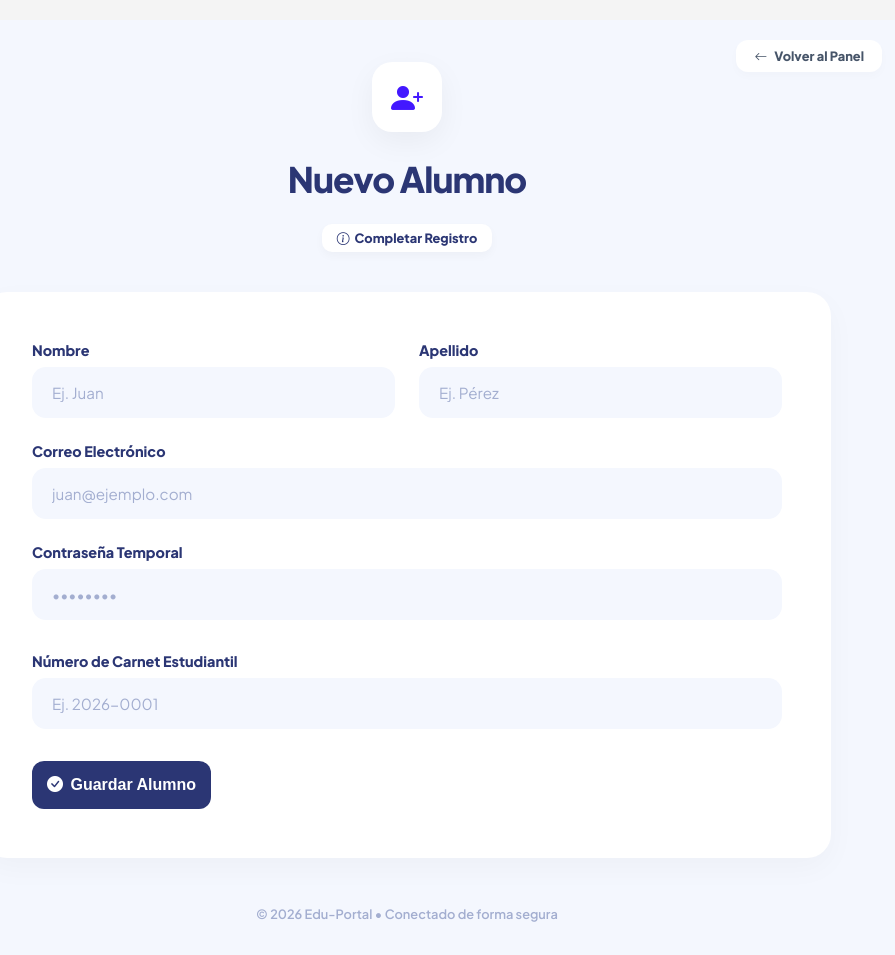
After one commit to Gxacm/EduPortal, a Flask app: page /admin/nuevo/alumno in a window 1280 px wide. The commit adds this page. Shown: the whole page, without its empty margins (233-1128 px from the left). Run offline with Flask 3, Linux system fonts and the light colour scheme.

Commit message:
Feat: Crear Formulario de NUevo Usuario

```diff
--- a/app.py
+++ b/app.py
@@ -33,11 +33,29 @@ def login():
     return render_template('login.html')
 
 # ---------------- DASHBOARDS Y ANUNCIOS ----------------
+from datetime import datetime # Asegúrate de importar esto al inicio
+
 @app.route('/admin')
 def admin_dashboard():
-    if session.get('rol') != 1: return redirect(url_for('login'))
+    if session.get('rol') != 1:
+        return redirect(url_for('login'))
+
+    # 1. Obtenemos los totales (asegúrate de importar los modelos Alumno y Maestro)
+    total_alumnos = Alumnos.query.count()
+    total_maestros = Maestros.query.count()
+
+    # 2. Obtenemos la fecha actual
+    fecha_actual = datetime.now().strftime("%d/%m/%Y")
+
+    # 3. Obtenemos los anuncios
     anuncios = Anuncios.query.order_by(Anuncios.fecha_publicacion.desc()).all()
-    return render_template('Admin_Panel/admin_dashboard.html', anuncios=anuncios)
+
+    # 4. PASAMOS TODO AL TEMPLATE
+    return render_template('Admin_Panel/admin_dashboard.html',
+                           anuncios=anuncios,
+                           total_alumnos=total_alumnos,
+                           total_maestros=total_maestros,
+                           fecha_actual=fecha_actual)
 
 # En app.py, busca esta función y actualízala así:
 @app.route('/maestro')
@@ -138,31 +156,40 @@ def logout():
     session.clear()
     return redirect(url_for('login'))
 
-@app.route('/crear-usuarios-test')
-def crear_usuarios_test():
-    # 1. Limpiar todo
-    db.session.query(Notas).delete()
-    db.session.query(Asistencias).delete()
-    db.session.query(Alumnos).delete()
-    db.session.query(Maestros).delete()
-    db.session.query(Usuarios).delete()
+@app.route('/admin/nuevo/maestro')
+def vista_nuevo_maestro():
+    return render_template('Admin_Panel/usuario_nuevo.html', rol_nombre="Maestro", id_rol=2)
 
-    # 2. Crear Usuarios
-    admin = Usuarios(nombre="Admin", apellido="Root", correo="admin@eduportal.com", contrasena=generate_password_hash("12345"), id_rol=1)
-    maestro = Usuarios(nombre="Juan", apellido="Maestro", correo="maestro@eduportal.com", contrasena=generate_password_hash("12345"), id_rol=2)
-    alumno = Usuarios(nombre="Carlos", apellido="Alumno", correo="alumno@eduportal.com", contrasena=generate_password_hash("12345"), id_rol=3)
+@app.route('/admin/nuevo/alumno')
+def vista_nuevo_alumno():
+    return render_template('Admin_Panel/usuario_nuevo.html', rol_nombre="Alumno", id_rol=3)
 
-    db.session.add_all([admin, maestro, alumno])
-    db.session.commit() # commit primero para que tengan ID
+@app.route('/admin/usuario/guardar', methods=['POST'])
+def crear_usuario_logica():
+    if session.get('rol') != 1: return redirect(url_for('login'))
 
-    # 3. Crear Perfiles vinculados (ESTO ES LO QUE FALTABA)
-    perfil_maestro = Maestros(id_usuario=maestro.id_usuario, especialidad="Ciencias")
-    perfil_alumno = Alumnos(id_usuario=alumno.id_usuario, carnet="2026-001")
-
-    db.session.add_all([perfil_maestro, perfil_alumno])
+    # 1. Guardar el usuario base
+    nuevo = Usuarios(
+        nombre=request.form.get('nombre'),
+        apellido=request.form.get('apellido'),
+        correo=request.form.get('correo'),
+        contrasena=generate_password_hash(request.form.get('password')),
+        id_rol=int(request.form.get('id_rol'))
+    )
+    db.session.add(nuevo)
     db.session.commit()
 
-    return "Usuarios Y PERFILES creados. Ya puedes loguearte."
+    # 2. Guardar el perfil específico
+    if nuevo.id_rol == 2: # Maestro
+        perfil = Maestros(id_usuario=nuevo.id_usuario, especialidad=request.form.get('especialidad'))
+        db.session.add(perfil)
+    elif nuevo.id_rol == 3: # Alumno
+        perfil = Alumnos(id_usuario=nuevo.id_usuario, carnet=request.form.get('carnet'))
+        db.session.add(perfil)
+
+    db.session.commit()
+    flash("Usuario registrado correctamente")
+    return redirect(url_for('admin_dashboard'))
 
 if __name__ == '__main__':
     app.run(debug=True)
--- a/templates/Admin_Panel/admin_dashboard.html
+++ b/templates/Admin_Panel/admin_dashboard.html
@@ -9,7 +9,7 @@
 
         <div class="top-action-bar">
             <a href="{{ url_for('logout') }}" class="chip-logout">
-                <i class="bi bi-power me-2"></i>Cerrar Sesión
+                <i class="bi bi-power" style="margin-right: 5px;"></i>Cerrar Sesión
             </a>
         </div>
 
@@ -54,7 +54,7 @@
                 </div>
                 <div class="m-card-footer">
                     <a href="/alumnos" class="m-btn m-btn-primary">Ver Listado</a>
-                    <a href="/alumnos/nuevo" class="m-btn m-btn-light"><i class="bi bi-plus-lg me-1"></i>Nuevo</a>
+                    <a href="{{ url_for('vista_nuevo_alumno') }}" class="m-btn m-btn-light"><i class="bi bi-plus-lg me-1"></i>Nuevo</a>
                 </div>
             </div>
 
@@ -69,7 +69,7 @@
                 </div>
                 <div class="m-card-footer">
                     <a href="/maestros" class="m-btn m-btn-primary">Ver Personal</a>
-                    <a href="/maestros/nuevo" class="m-btn m-btn-light"><i class="bi bi-plus-lg me-1"></i>Nuevo</a>
+                    <a href="{{ url_for('vista_nuevo_maestro') }}" class="m-btn m-btn-light"><i class="bi bi-plus-lg me-1"></i>Nuevo</a>
                 </div>
             </div>
         </div>
--- /dev/null
+++ b/templates/Admin_Panel/usuario_nuevo.html
@@ -0,0 +1,154 @@
+{% extends 'base.html' %}
+{% block content %}
+
+<link href="https://fonts.googleapis.com/css2?family=Plus+Jakarta+Sans:wght@300;400;600;800&display=swap" rel="stylesheet">
+<link rel="stylesheet" href="https://cdn.jsdelivr.net/npm/bootstrap-icons@1.11.0/font/bootstrap-icons.css">
+
+<div class="viewport-wrapper">
+    <div class="container main-content-box">
+
+        <div class="top-action-bar">
+            <a href="{{ url_for('admin_dashboard') }}" class="chip-logout">
+                <i class="bi bi-arrow-left" style="margin-right: 7px;"></i>Volver al Panel
+            </a>
+        </div>
+
+        <header class="header-minimal">
+            <div class="logo-container">
+                <i class="bi bi-person-plus-fill" style="font-size: 2rem; color: var(--primary);"></i>
+            </div>
+            <h1 class="main-title">Nuevo {{ rol_nombre }}</h1>
+            <div class="badge-group">
+                <span class="chip-glass">
+                    <i class="bi bi-info-circle" style="margin-right: 5px;"></i>Completar Registro
+                </span>
+            </div>
+        </header>
+
+        <div class="m-card" style="max-width: 750px; margin: 0 auto;">
+            <div class="m-card-body">
+                <form action="{{ url_for('crear_usuario_logica') }}" method="POST">
+                    <input type="hidden" name="id_rol" value="{{ id_rol }}">
+
+                    <div style="display: grid; grid-template-columns: 1fr 1fr; gap: 1.5rem; margin-bottom: 1.5rem;">
+                        <div>
+                            <label class="m-label">Nombre</label>
+                            <input type="text" name="nombre" class="m-input" required placeholder="Ej. Juan">
+                        </div>
+                        <div>
+                            <label class="m-label">Apellido</label>
+                            <input type="text" name="apellido" class="m-input" required placeholder="Ej. Pérez">
+                        </div>
+                    </div>
+
+                    <div style="margin-bottom: 1.5rem;">
+                        <label class="m-label">Correo Electrónico</label>
+                        <input type="email" name="correo" class="m-input" required placeholder="juan@ejemplo.com">
+                    </div>
+
+                    <div style="margin-bottom: 2rem;">
+                        <label class="m-label">Contraseña Temporal</label>
+                        <input type="password" name="password" class="m-input" required placeholder="••••••••">
+                    </div>
+
+                    {% if id_rol == 2 %}
+                        <div style="margin-bottom: 2rem;">
+                            <label class="m-label">Especialidad Docente</label>
+                            <input type="text" name="especialidad" class="m-input" placeholder="Ej. Matemáticas, Ciencias...">
+                        </div>
+                    {% elif id_rol == 3 %}
+                        <div style="margin-bottom: 2rem;">
+                            <label class="m-label">Número de Carnet Estudiantil</label>
+                            <input type="text" name="carnet" class="m-input" placeholder="Ej. 2026-0001">
+                        </div>
+                    {% endif %}
+
+                    <div class="m-card-footer" style="justify-content: center; margin-top: 1rem;">
+                        <button type="submit" class="m-btn m-btn-primary w-100" style="padding: 15px; font-size: 1rem;">
+                            <i class="bi bi-check-circle-fill" style="margin-right: 3px;"></i> Guardar {{ rol_nombre }}
+                        </button>
+                    </div>
+                </form>
+            </div>
+        </div>
+
+        <footer class="footer-simple">
+            <p>© 2026 Edu-Portal • Conectado de forma segura</p>
+        </footer>
+    </div>
+</div>
+
+<style>
+    :root {
+        --primary: #4318ff;
+        --dark: #2b3674;
+        --muted: #a3aed0;
+        --bg: #f4f7fe;
+    }
+
+    body, html { height: 100%; margin: 0; }
+
+    .viewport-wrapper {
+        min-height: 100vh; background-color: var(--bg); display: flex; align-items: center;
+        justify-content: center; font-family: 'Plus Jakarta Sans', sans-serif; padding: 20px;
+    }
+
+    .main-content-box { max-width: 950px; width: 100%; text-align: center; position: relative; }
+
+    .top-action-bar { display: flex; justify-content: flex-end; margin-bottom: -10px; width: 100%; }
+
+    .chip-logout {
+        background: white; padding: 8px 18px; border-radius: 12px; font-size: 0.8rem;
+        font-weight: 700; color: #475569; text-decoration: none; transition: 0.3s;
+        display: flex; align-items: center; box-shadow: 0 4px 10px rgba(0,0,0,0.02);
+    }
+    .chip-logout:hover {
+        background: #fee2e2;
+        color: #ef4444;
+        transform: translateY(-2px);
+    }
+
+    .header-minimal { margin-bottom: 2.5rem; }
+    .logo-container {
+        width: 70px; height: 70px; background: white; border-radius: 20px;
+        margin: 0 auto 1rem; display: flex; align-items: center; justify-content: center;
+        box-shadow: 0 10px 30px rgba(0,0,0,0.05);
+    }
+    .main-title { font-weight: 800; font-size: 2.2rem; color: var(--dark); letter-spacing: -1px; }
+    .badge-group { display: flex; justify-content: center; gap: 10px; margin-top: 10px; }
+    .chip-glass { background: white; padding: 6px 15px; border-radius: 10px; font-size: 0.8rem; font-weight: 700; color: var(--dark); box-shadow: 0 4px 10px rgba(0,0,0,0.03); }
+
+    .m-card {
+        background: white; padding: 3rem; border-radius: 24px;
+        box-shadow: 0 10px 30px rgba(0,0,0,0.03); border: 1px solid transparent;
+        text-align: left;
+    }
+
+    .m-btn { flex: 1; border: none; cursor: pointer; padding: 12px; border-radius: 12px; font-weight: 700; text-decoration: none; text-align: center; transition: 0.2s; }
+    .m-btn-primary { background: var(--dark); color: white; }
+    .m-btn-primary:hover { background: var(--primary); box-shadow: 0 10px 20px rgba(67, 24, 255, 0.2); transform: translateY(-3px); }
+
+    .footer-simple { margin-top: 3rem; color: var(--muted); font-size: 0.8rem; font-weight: 600; text-align: center; }
+
+    .m-label {
+        display: block; font-weight: 800; color: var(--dark); margin-bottom: 8px; font-size: 0.9rem;
+    }
+    .m-input {
+        width: 100%; padding: 14px 18px; border-radius: 14px; background-color: var(--bg);
+        border: 2px solid transparent; color: var(--dark); font-family: inherit; font-weight: 600;
+        transition: all 0.3s ease; box-sizing: border-box; font-size: 0.95rem;
+    }
+    .m-input::placeholder { color: var(--muted); font-weight: 500; }
+    .m-input:focus {
+        outline: none; border-color: var(--primary); background-color: white;
+        box-shadow: 0 10px 20px rgba(67, 24, 255, 0.05);
+    }
+
+    @media (max-width: 768px) {
+        .m-card { padding: 1.5rem; }
+        .top-action-bar { justify-content: center; margin-bottom: 10px; }
+        div[style*="display: grid"] { grid-template-columns: 1fr !important; }
+    }
+</style>
+
+{% endblock %}
--- a/templates/base.html
+++ b/templates/base.html
@@ -2,6 +2,8 @@
 <html>
 <head>
     <title>EduControl</title>
+    <link rel="icon" type="image/png" href="{{ url_for('static', filename='imagenes/uni.png') }}">
+
     <link rel="stylesheet" href="{{ url_for('static', filename='styles.css') }}">
 </head>
 <body>
```
Also changed, not shown: templates/Admin_Panel/alumnos.html (deleted, +0 -11 lines), static/imagenes/uni.png (added), static/imagenes/uni2.png (added), templates/Admin_Panel/gestion_usuarios.html (added), templates/Admin_Panel/maestros.html (deleted), templates/Admin_Panel/nuevo_alumno.html (deleted), templates/Admin_Panel/nuevo_maestro.html (deleted).
